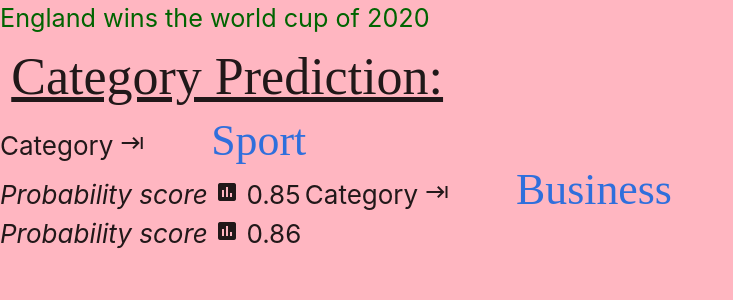
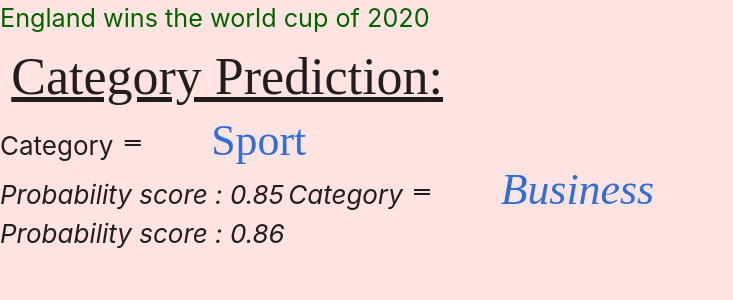
Before and after one commit to vionwinnie/NewsClassifierDjango, a Django app: page /classifier/1/results/ in a window 1280 px wide. Shown: the top 300 px of the page, without its empty margins (0-733 px from the left). Run offline with Django 3.2, Linux system fonts and the light colour scheme; data comes from the database, SQL or seed files in the repository.

Commit message:
change color

```diff
--- a/classifier/templates/classifier/enter_text.html
+++ b/classifier/templates/classifier/enter_text.html
@@ -11,7 +11,7 @@
        <link href="https://fonts.googleapis.com/icon?family=Material+Icons" rel="stylesheet">
     <style type="text/css">
     	body {
-    		background-color: lightpink;
+    		background-color: #FFE4E1;
     	}
 
     </style>
--- a/classifier/templates/classifier/index.html
+++ b/classifier/templates/classifier/index.html
@@ -11,7 +11,7 @@
 
 	  <style type="text/css">
     	body {
-    		background-color: lightpink;
+    		background-color: #FFE4E1;
     	}
 
     </style>
--- a/classifier/templates/classifier/results.html
+++ b/classifier/templates/classifier/results.html
@@ -10,7 +10,7 @@
      <link href="https://fonts.googleapis.com/icon?family=Material+Icons" rel="stylesheet">
     <style type="text/css">
     	body {
-    		background-color: lightpink;
+    		background-color: #FFE4E1;
     	}
     	h3 {
     		font-family: Ariel;
@@ -52,9 +52,9 @@
 
 {% for category in news.category_set.all %}
 
-<p id = "Cat"> Category <i class="material-icons">keyboard_tab</i> <span>_____</span><h3>{{ category.category }}</h3>  </p><br>
+<p id = "Cat"> Category <i class="material-icons">drag_handle</i> <span>_____</span><h3>{{ category.category }}</h3>  </p><br>
 
-<p><i>Probability score <i class="material-icons">insert_chart</i></i> {{category.prob_score}}</p>
+<p><i>Probability score :  {{category.prob_score}}</p>
 
 {% endfor %}
 
```
